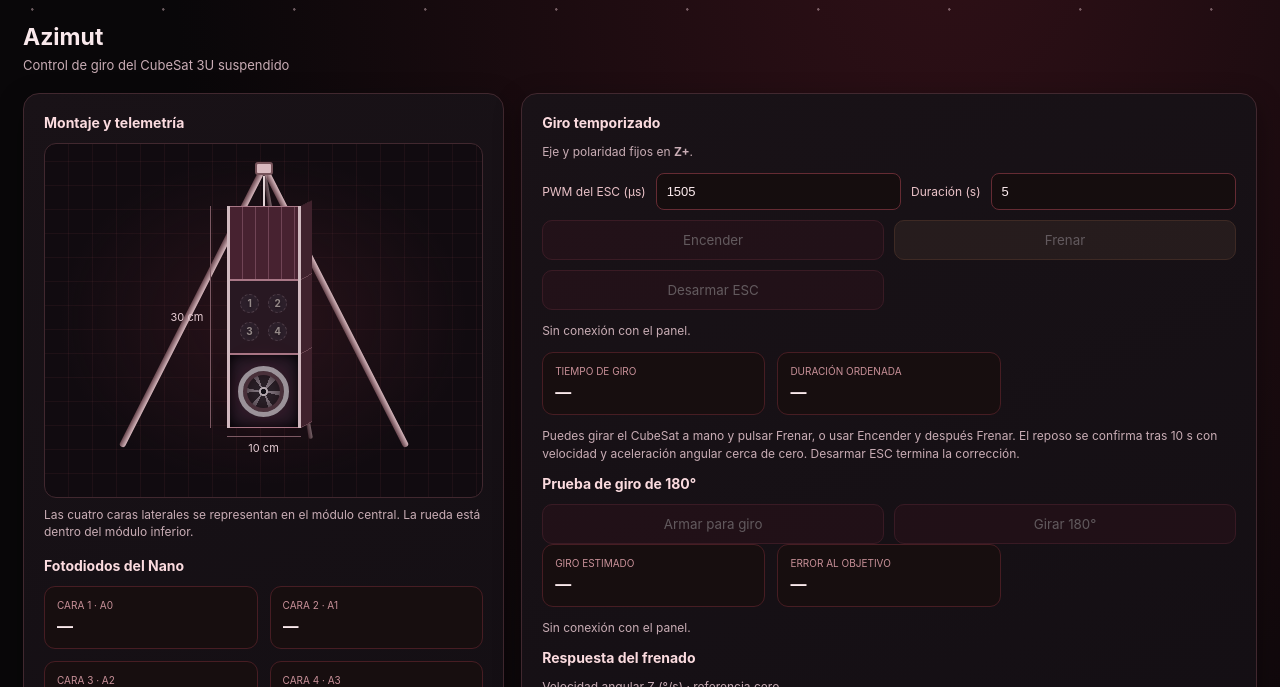
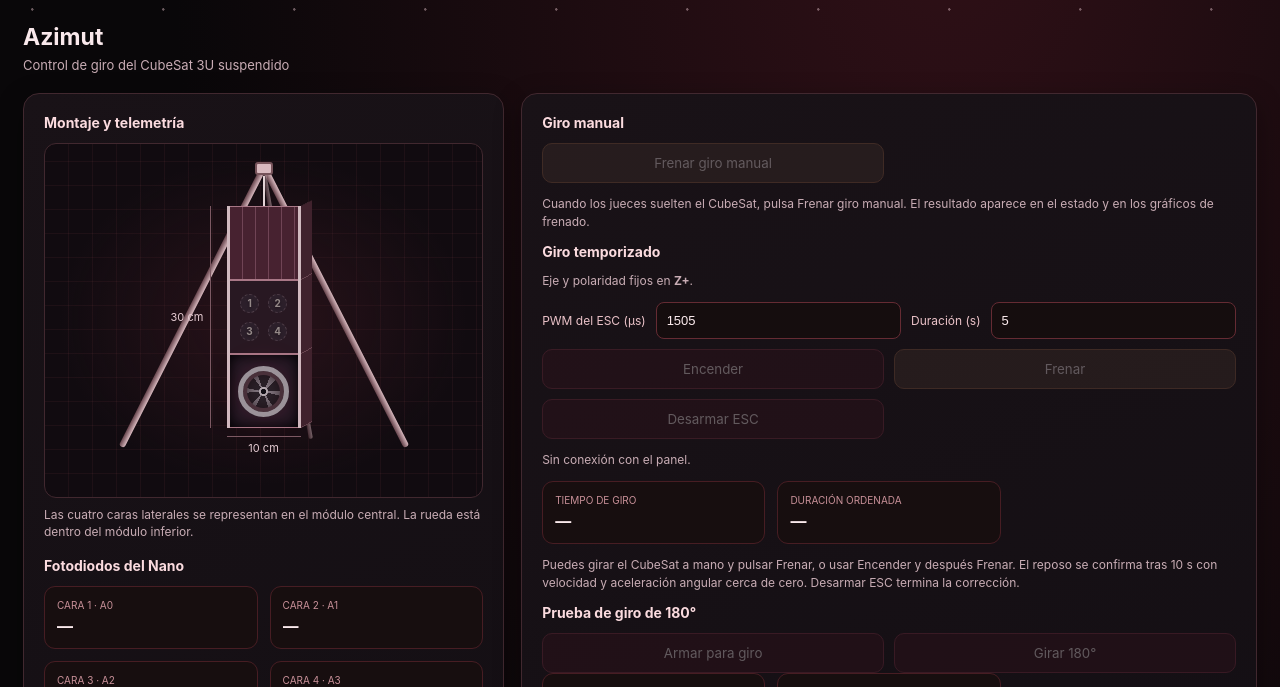
Before and after one commit to EduardoNovoaC24/CubesatUSM, a Python web app: template ground_station/templates/index.html in a window 1280 px wide, after a click on "Azimut". Shown: the part 133-820 px from the top of the page. Run offline with Jinja, Linux system fonts and the light colour scheme; the template is opened without the code that fills it, so the values that code supplies are empty.

Commit message:
Agregar boton dedicado para frenar el giro manual

```diff
--- a/docs/assets/cubesat_web.js
+++ b/docs/assets/cubesat_web.js
@@ -121,6 +121,7 @@
     const brake=document.getElementById('spin-brake');
     const connected=picoState.connected&&picoState.capable;
     brake.disabled=!connected;
+    document.getElementById('spin-brake-manual').disabled=!connected;
     document.getElementById('spin-disarm').disabled=!connected;
     document.getElementById('spin-status').textContent=waiting?'Esperando el ACK del STM32.':
       motion&&wheel.state===1?(wheel.spin_seconds==null?'Armando el ESC para frenar el giro manual.':'Armando el ESC.'):
--- a/ground_station/assets/cubesat_web.js
+++ b/ground_station/assets/cubesat_web.js
@@ -121,6 +121,7 @@
     const brake=document.getElementById('spin-brake');
     const connected=picoState.connected&&picoState.capable;
     brake.disabled=!connected;
+    document.getElementById('spin-brake-manual').disabled=!connected;
     document.getElementById('spin-disarm').disabled=!connected;
     document.getElementById('spin-status').textContent=waiting?'Esperando el ACK del STM32.':
       motion&&wheel.state===1?(wheel.spin_seconds==null?'Armando el ESC para frenar el giro manual.':'Armando el ESC.'):
--- a/ground_station/templates/index.html
+++ b/ground_station/templates/index.html
@@ -193,6 +193,11 @@
       <button class="cmd-btn" id="adcs-export" type="button" disabled>Exportar registros CSV</button>
     </div>
     <div class="web-card">
+      <h3>Giro manual</h3>
+      <div class="command-grid">
+        <button class="cmd-btn danger" id="spin-brake-manual" data-cmd="WHEEL" data-value="BRAKE" disabled>Frenar giro manual</button>
+      </div>
+      <p class="hint">Cuando los jueces suelten el CubeSat, pulsa Frenar giro manual. El resultado aparece en el estado y en los gr&aacute;ficos de frenado.</p>
       <h3>Giro temporizado</h3>
       <p class="hint">Eje y polaridad fijos en <strong>Z+</strong>.</p>
       <div class="control-row">
```
Also changed, not shown: docs/index.html (+6 -1 lines).
